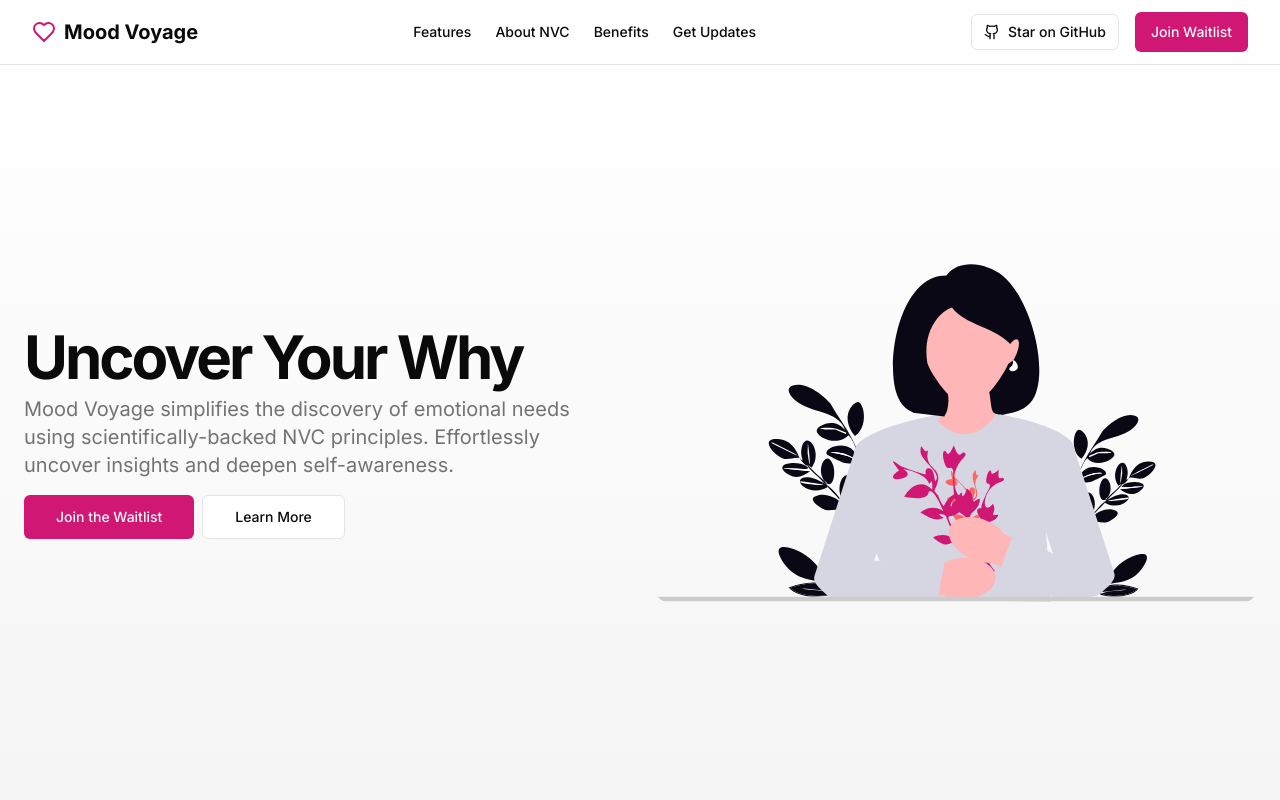
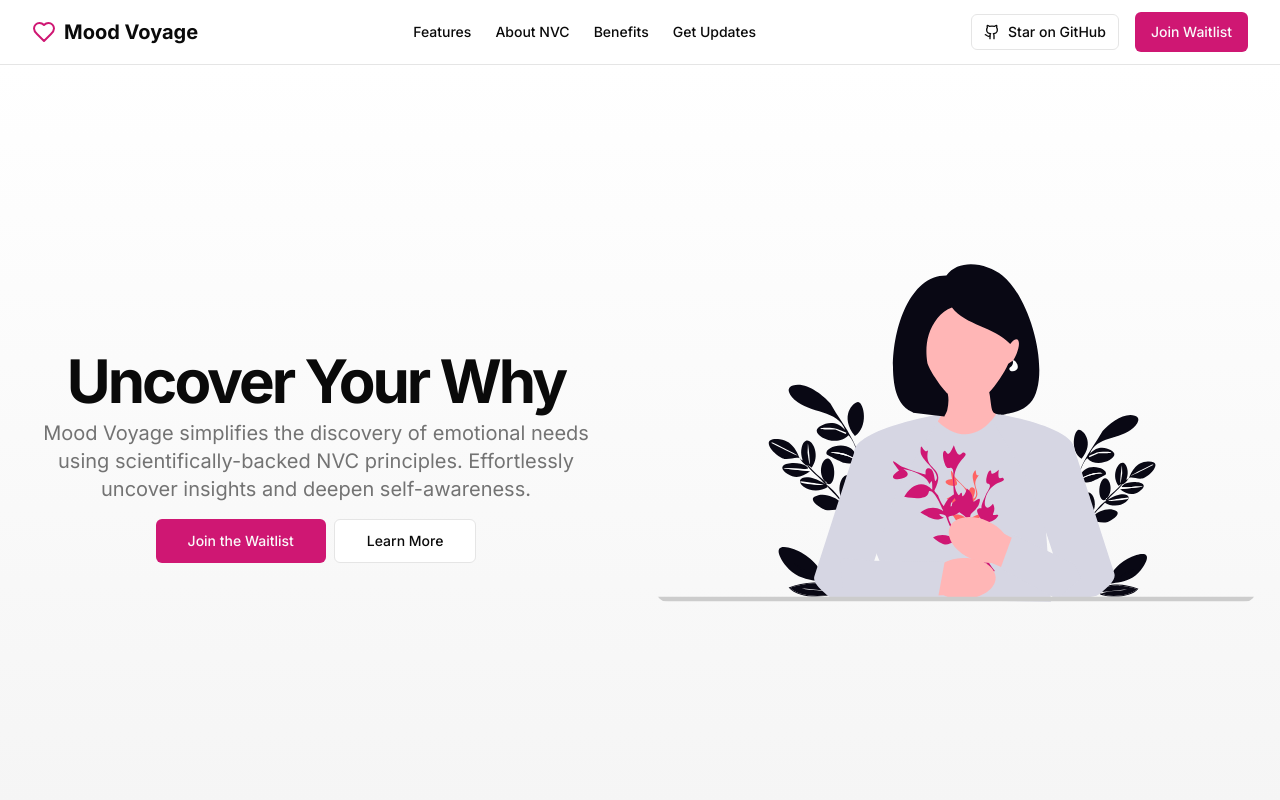
Before and after one commit to silveralcid/Mood-Voyage, a Next.js app in the folder mood-voyage/: page / in a window 1280 px wide. Shown: the top 800 px of the page. Built offline with nearby package versions, Linux system fonts and the light colour scheme; no server answers.

Commit message:
fix: adjust breakpoints for hero

```diff
--- a/mood-voyage/src/app/page.tsx
+++ b/mood-voyage/src/app/page.tsx
@@ -113,19 +113,19 @@ export default function LandingPage() {
 
       <main className="flex-1">
 {/* Hero Section */}
-      <section className="w-full bg-gradient-to-b from-background to-muted py-16 md:py-0 md:min-h-[calc(100vh-4rem)] md:flex md:items-center md:justify-center">
+<section className="w-full bg-gradient-to-b from-background to-muted py-16 md:py-8 md:min-h-[calc(100vh-4rem)] md:flex md:items-center md:justify-center">
   <div className="container px-4 md:px-6 flex items-center">
     <div className="grid gap-6 lg:grid-cols-[1fr_400px] lg:gap-12 xl:grid-cols-[1fr_600px] items-center">
       <div className="flex flex-col justify-center space-y-4">
-              <div className="space-y-2 text-center md:text-left"> {/* Center text for small screens */}
+        <div className="space-y-2 text-center md:text-center md:pt-12"> {/* Add top padding on medium screens */}
           <h1 className="text-3xl font-bold tracking-tighter sm:text-5xl xl:text-6xl/none">
             Uncover Your Why
           </h1>
-                <p className="max-w-[600px] text-muted-foreground md:text-xl mx-auto md:mx-0">
+          <p className="max-w-[600px] text-muted-foreground md:text-xl mx-auto">
             Mood Voyage simplifies the discovery of emotional needs using scientifically-backed NVC principles. Effortlessly uncover insights and deepen self-awareness.
           </p>
         </div>
-              <div className="flex flex-col gap-2 min-[400px]:flex-row justify-center md:justify-start">
+        <div className="flex flex-col gap-2 min-[400px]:flex-row justify-center md:justify-center">
           <Button asChild size="lg" className="px-8">
             <Link href="#signup">Join the Waitlist</Link>
           </Button>
@@ -144,6 +144,7 @@ export default function LandingPage() {
     </div>
   </div>
 </section>
+
 
 
 
```
Lines whose indentation alone changed are shown as unchanged.
